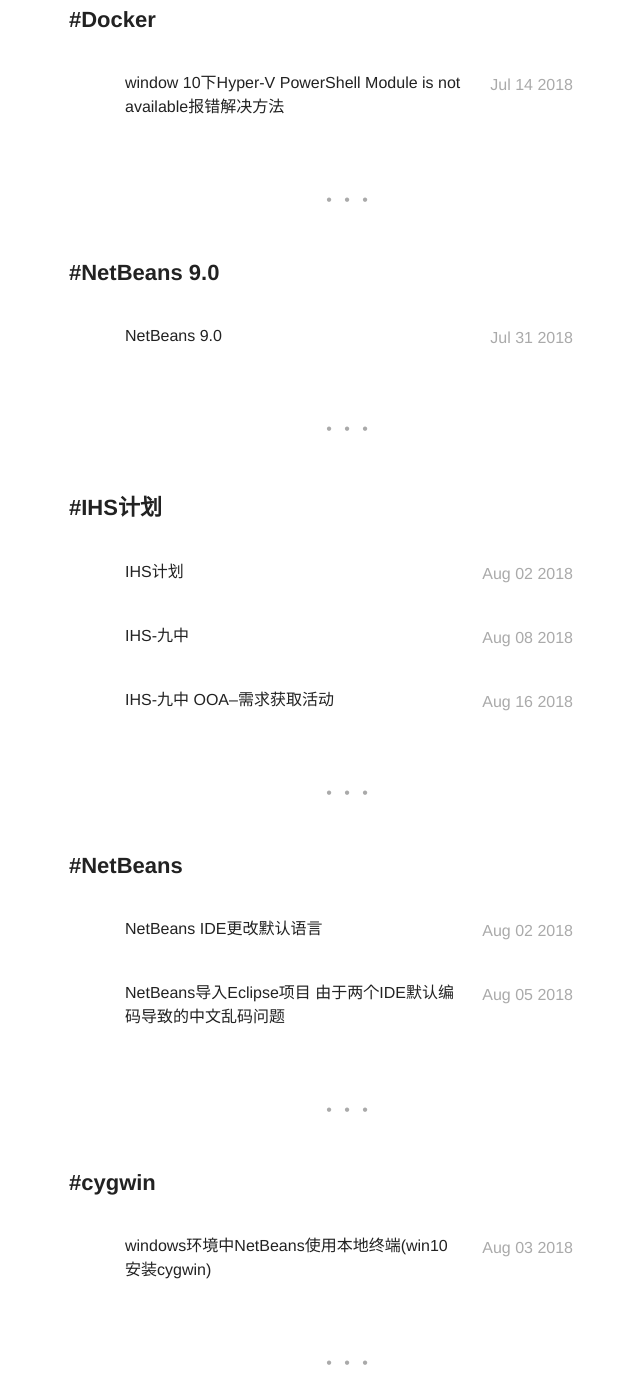
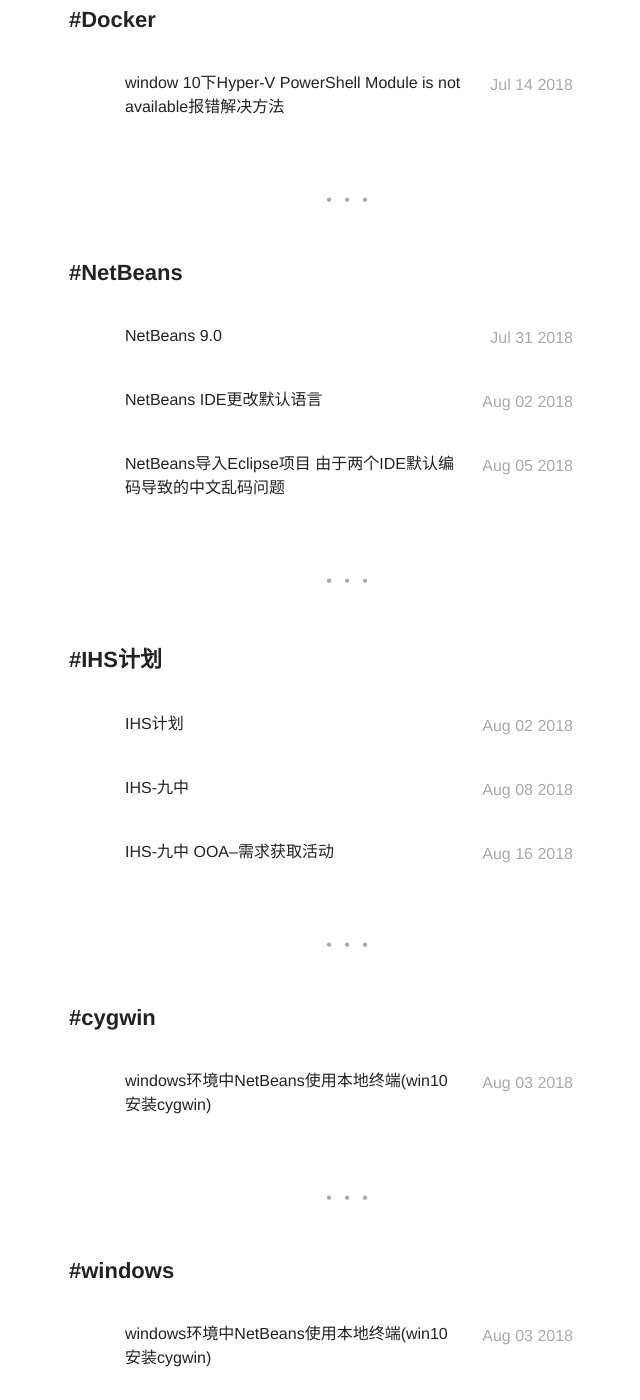
Before and after one commit to dawsonlee1790/dawsonlee1790.github.io, a Jekyll site: the page built from tags.html, in a window 1280 px wide and 1400 px high, scrolled down 2417 px. Shown: the whole window, without its empty margins (291-931 px from the left). Built offline with Jekyll 4.4.1, drawn with Linux system fonts in a browser that asks for light colours; some of the changed text lies outside the part shown.

Commit message:
修改tags

```diff
--- a/_posts/2018-07-31-NetBeans 9.0.markdown
+++ b/_posts/2018-07-31-NetBeans 9.0.markdown
@@ -5,7 +5,7 @@
 image:
 headerImage: false
 tag:
-- NetBeans 9.0
+- NetBeans
 star: false
 category: blog
 author: dawsonlee
```
